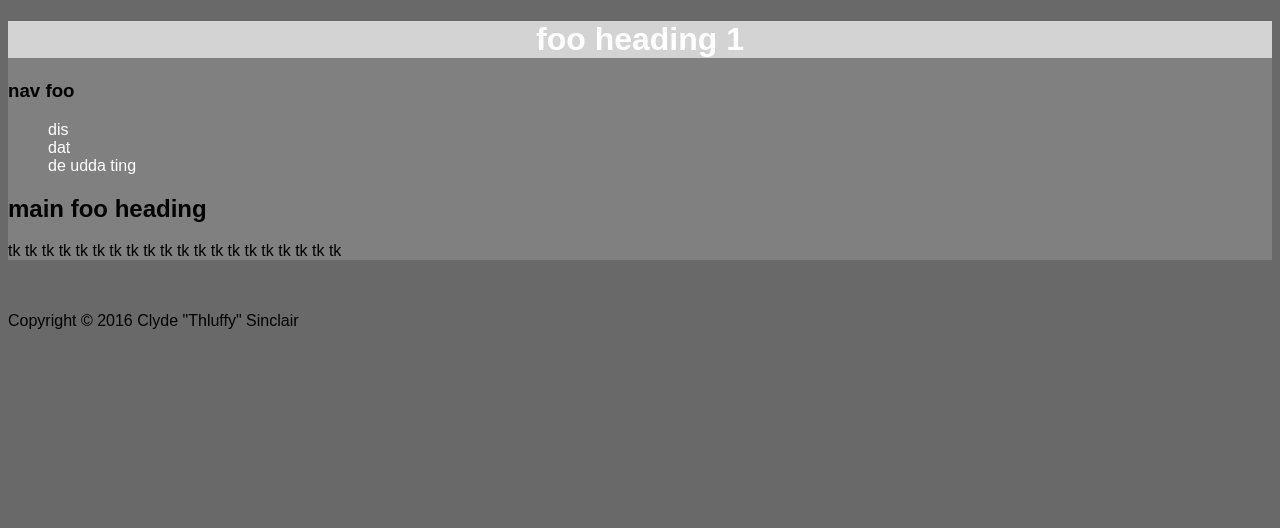
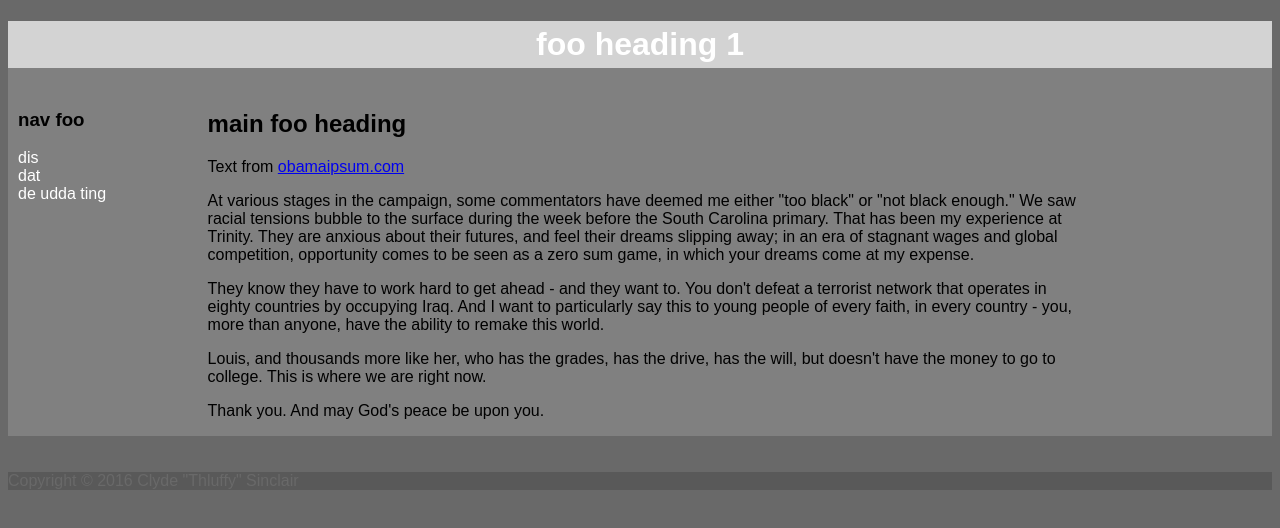
Before and after one commit to ijon9/20_css3ways, a plain HTML site: page 02_css/1_inline/index.html in a window 1280 px wide. Drawn offline with Linux system fonts and the light colour scheme.

Commit message:
Better layout, added text

```diff
--- a/02_css/1_inline/index.html
+++ b/02_css/1_inline/index.html
@@ -7,22 +7,33 @@
   </head>
 
   <body style="font-family: sans-serif; background: DimGray">
-    <div style="background: Gray">
-      <h1 style="background: LightGray; color: White; text-align: center;">foo heading 1</h1>
+    <div id="body" style="background: Gray;">
+      <h1 style="background: LightGray; color: White; padding: 5px; text-align: center;">foo heading 1</h1>
+      <div class="container" style="display: flex;">
+        <div id="navbar" style="width: 15%; padding-left: 10px;">
           <h3>nav foo</h3>
-      <ul style="color: White; list-style: none;">
+          <ul style="color: White; list-style: none; padding: 0px;">
             <li><a href="" style="color: white; text-decoration: none;">dis</a></li>
             <li><a href="" style="color: white; text-decoration: none;">dat</a></li>
             <li><a href="" style="color: white; text-decoration: none;">de udda ting</a></li>
           </ul>
+        </div>
+        <div id="main" style="width: 70%;">
           <h2>main foo heading</h2>
-      <p>tk tk tk tk tk tk tk tk tk tk tk tk tk tk tk tk tk tk tk tk
+          <p>Text from <a href="http://obamaipsum.com/">obamaipsum.com</a></p>
+          <p>At various stages in the campaign, some commentators have deemed me either "too black" or "not black enough." We saw racial tensions bubble to the surface during the week before the South Carolina primary. That has been my experience at Trinity. They are anxious about their futures, and feel their dreams slipping away; in an era of stagnant wages and global competition, opportunity comes to be seen as a zero sum game, in which your dreams come at my expense.</p>
+          <p>They know they have to work hard to get ahead - and they want to. You don't defeat a terrorist network that operates in eighty countries by occupying Iraq. And I want to particularly say this to young people of every faith, in every country - you, more than anyone, have the ability to remake this world.</p>
+          <p>Louis, and thousands more like her, who has the grades, has the drive, has the will, but doesn't have the money to go to college. This is where we are right now.</p>
+          <p>Thank you. And may God's peace be upon you.</p>
+          </p>
         </div>
-
+      </div>
+    </div>
     <br>
     <br>
-
+    <div style="background: #595959; color: DimGray">
     Copyright &copy; 2016 Clyde "Thluffy" Sinclair
+    </div>
 
   </body>
 
```
Lines whose indentation alone changed are shown as unchanged.
